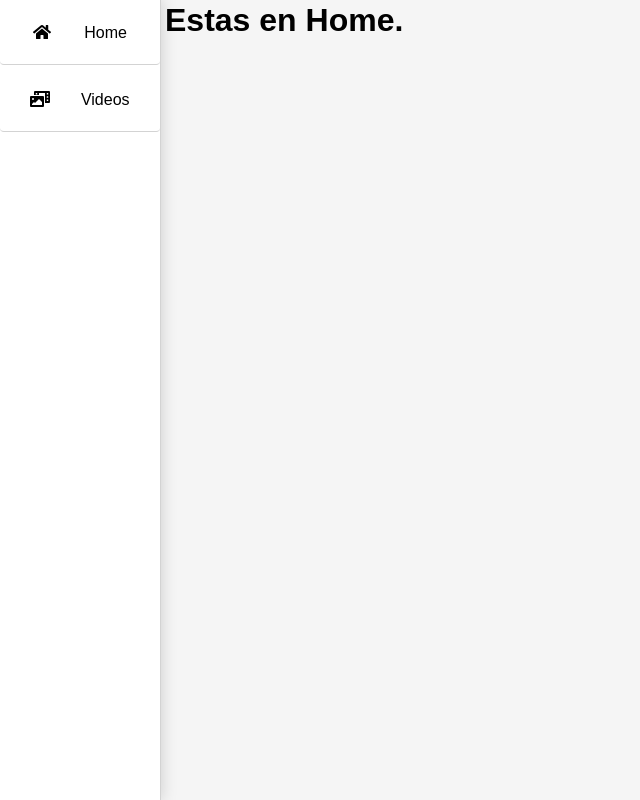
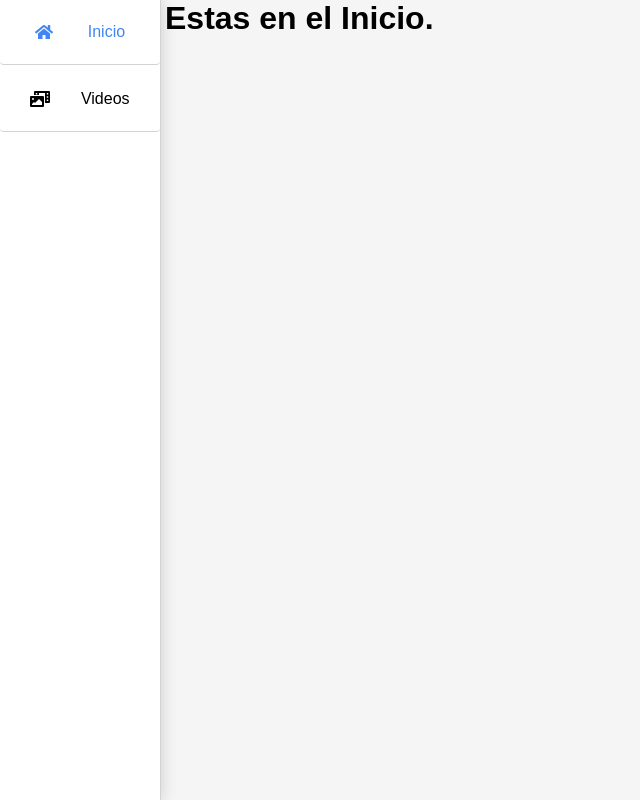
Before and after one commit to IgnacioSearles/EduOffline, a React (Create React App) app in the folder eduoffline/: page / in a window 1280 px wide. Shown: the whole page, without its empty margins (0-640 px from the left). Built offline with nearby package versions, Linux system fonts and the light colour scheme.

Commit message:
added funcionality

```diff
--- a/eduoffline/public/index.html
+++ b/eduoffline/public/index.html
@@ -24,7 +24,7 @@
       work correctly both with client-side routing and a non-root public URL.
       Learn how to configure a non-root public URL by running `npm run build`.
     -->
-    <title>React App</title>
+    <title>EduOffline</title>
   </head>
   <body>
     <noscript>You need to enable JavaScript to run this app.</noscript>
--- a/eduoffline/src/App.css
+++ b/eduoffline/src/App.css
@@ -2,6 +2,10 @@
   margin: 0;
   padding: 0;
   font-family: 'Montserrat', sans-serif;
+}
+
+:root {
+  --custom-blue: #4285f4;
 }
 
 body {
--- a/eduoffline/src/App.js
+++ b/eduoffline/src/App.js
@@ -1,7 +1,7 @@
 import { BrowserRouter as Router, Route, Switch } from 'react-router-dom';
 import './fonts.css';
 import './App.css';
-import Home from './Home';
+import Inicio from './Inicio';
 import Videos from './Videos';
 
 function App() {
@@ -9,7 +9,7 @@ function App() {
     <div>
       <Router>
         <Switch>
-          <Route exact path="/" component={Home}/>
+          <Route exact path="/" component={Inicio}/>
           <Route exact path="/videos" component={Videos}/>
         </Switch>
       </Router>
--- a/eduoffline/src/Home.js
+++ /dev/null
@@ -1,15 +0,0 @@
-import React from 'react';
-import Sidebar from './Sidebar';
-
-function Home() {
-    return (
-        <div>
-            <Sidebar/>
-            <main>
-                <h1>Estas en Home.</h1>
-            </main>
-        </div>
-    )
-}
-
-export default Home;
--- a/eduoffline/src/InfoPaginas.js
+++ b/eduoffline/src/InfoPaginas.js
@@ -2,7 +2,7 @@ import { faHome, faPhotoVideo } from '@fortawesome/free-solid-svg-icons';
 
 const infoPaginas = [
     {
-        nombre: "Home",
+        nombre: "Inicio",
         link: "/",
         icono: faHome
     },
--- /dev/null
+++ b/eduoffline/src/Inicio.js
@@ -0,0 +1,15 @@
+import React from 'react';
+import Sidebar from './Sidebar';
+
+function Inicio() {
+    return (
+        <div>
+            <Sidebar/>
+            <main>
+                <h1>Estas en el Inicio.</h1>
+            </main>
+        </div>
+    )
+}
+
+export default Inicio;
--- a/eduoffline/src/Sidebar.css
+++ b/eduoffline/src/Sidebar.css
@@ -25,6 +25,10 @@
     width: 10rem;
     border-bottom: 1px solid lightgray;
     border-radius: 4px;
+}
+
+#sideBarActive {
+    color: var(--custom-blue);
 }
 
 .sideBarItem:hover {
--- a/eduoffline/src/Sidebar.js
+++ b/eduoffline/src/Sidebar.js
@@ -12,7 +12,7 @@ function Sidebar() {
                 {
                     infoPaginas.map(pagina => (
                         <Link className="sideBarLink" key={pagina.nombre} to={pagina.link}>
-                            <li className="sideBarItem">
+                            <li className="sideBarItem" id={(window.location.pathname.split("/")[1] === pagina.link.split("/")[1]) ? "sideBarActive" : ""}>
                                 <FontAwesomeIcon icon={pagina.icono} className="sideBarIcon" />
                                 <p>{pagina.nombre}</p>
                             </li>
--- a/eduoffline/src/Videos.js
+++ b/eduoffline/src/Videos.js
@@ -7,6 +7,7 @@ function Videos() {
             <Sidebar/>
             <main>
                 <h1>Estas en Videos.</h1>
+                <video className="videoPlayer" src={`${process.env.REACT_APP_SERVER_URL}/tutorial.mp4`} controls></video>
             </main>
         </div>
     )
--- a/eduoffline/src/fonts.css
+++ b/eduoffline/src/fonts.css
@@ -1,5 +1,4 @@
 @font-face {
     font-family: 'Montserrat';
-    src: local('./Montserrat'),
-         url('./fonts/moserrat.woff2') format('woff2');
+    src: local('./fonts/moserrat.woff2') format('woff2');
 }
```
Also changed, not shown: 2 other files (tests, documents, lock files or other folders).
